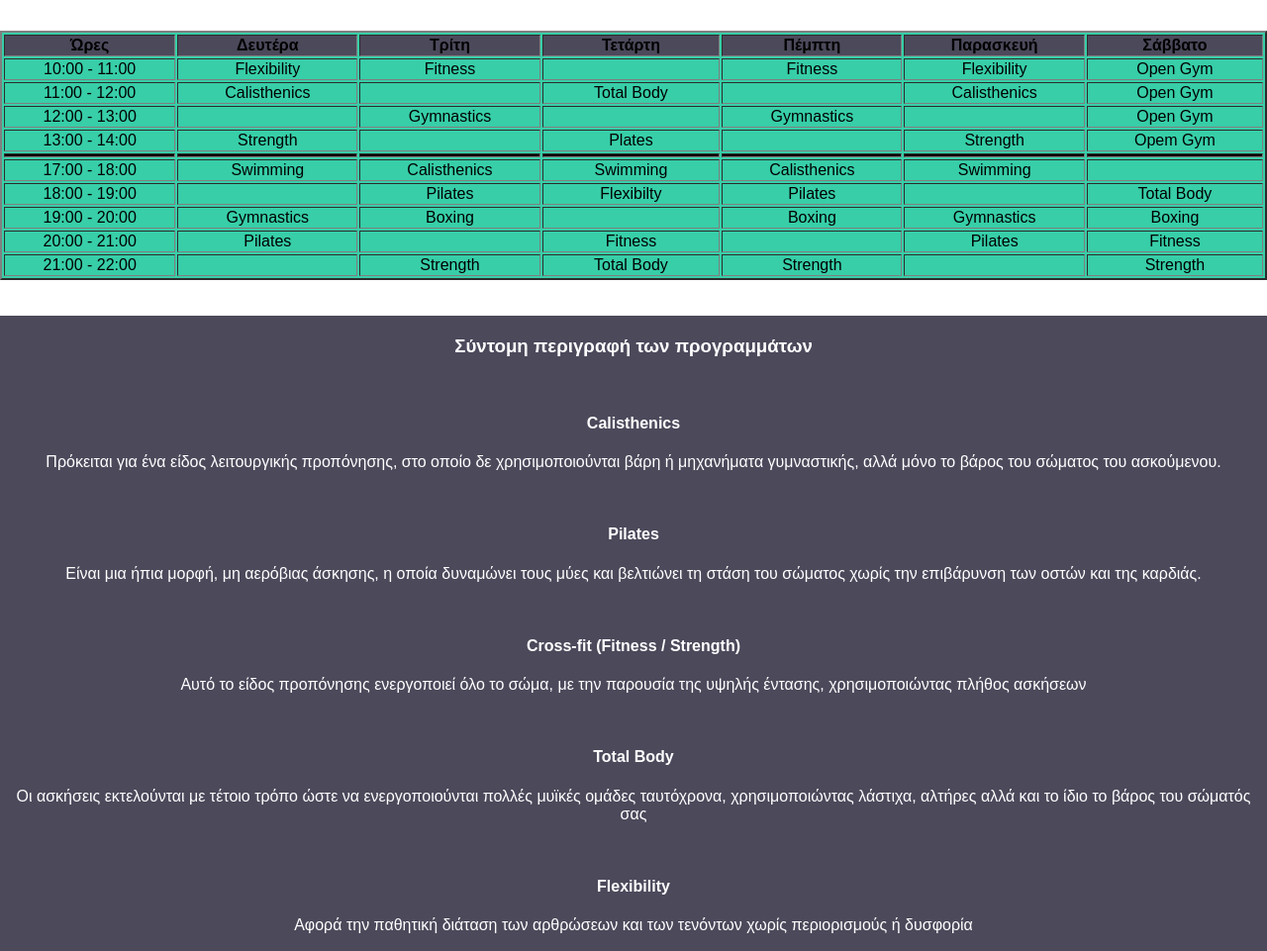
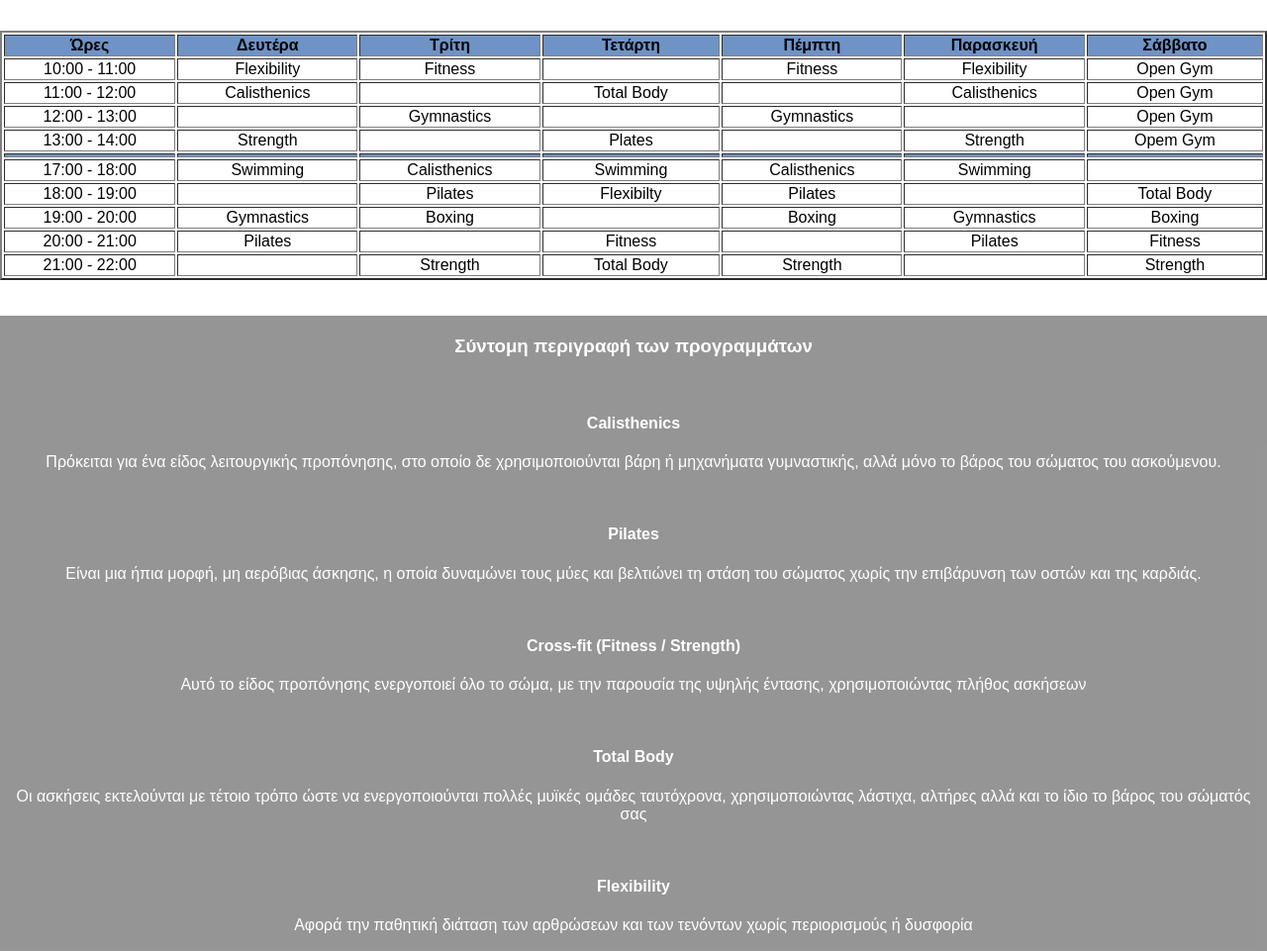
Before and after one commit to irinizampet/gym, a Django app: page /programmaaaa/ in a window 1280 px wide. Shown: the part 59-1020 px from the top of the page at 99% size. Run offline with Django 5.2, Linux system fonts and the light colour scheme.

Commit message:
τελειωμενο προγραμμα αρχικης

```diff
--- a/jango/MyProject/mysite/gym/templates/Πρόγραμμα.html
+++ b/jango/MyProject/mysite/gym/templates/Πρόγραμμα.html
@@ -13,8 +13,8 @@
     <br>
     <br>
     <br>
-       <table border="2" style="background-color:rgb(55, 206, 168)">
-            <tr align="center" style="background-color: rgb(76, 73, 91);">
+       <table border="2" align="center" >
+            <tr align="center" style="background-color: rgb(111, 147, 196);">
                 <th width="200"> Ώρες</th>
                 <th width="200"> Δευτέρα </th>
                 <th width="200"> Τρίτη </th>
@@ -59,7 +59,7 @@
             <td> Strength </td>
             <td> Opem Gym </td>
           </tr>
-          <tr style="background-color: black;">
+          <tr style="background-color: rgb(111, 147, 196);">
             <td>  </td>
             <td>  </td>
             <td>  </td>
@@ -127,7 +127,7 @@
         </table>
         <br>
         <br>
-        <footer style="background-color: rgb(76, 73, 91)">
+        <footer style="background-color: rgba(135, 134, 134, 0.871)">
          <h3> Σύντομη περιγραφή των προγραμμάτων </h3>
          <br>
          <h4> Calisthenics </h4>
--- a/jango/MyProject/mysite/gym/templates/περιβαλλονχρηστη.html
+++ b/jango/MyProject/mysite/gym/templates/περιβαλλονχρηστη.html
@@ -19,8 +19,6 @@
                 <br>
                 <br>
                 <br>
-                <br>
-                <br>
 
                 <h2>Καλωσόρισες, {{ member.name }}!</h2>
             </div>
@@ -30,7 +28,6 @@
                 <li><a href="{% url 'profil' %}" class="προφιλ">Το προφίλ σου</a></li>
                 <li><a href="{% url 'payment' %}" class="Πληρωμή">Πληρωμή</a></li>
                 <li><a href="{% url 'booking' %}" class="Προγράμμα">Προγράμματα</a></li>
-                <li><a href="{% url 'training-history' %}" class="Ιστορικό Προπονήσεων">Ιστορικό Προπονήσεων</a></li>
                 <li><a href="{% url 'announcement' %}" class="Ανακοινώσεις">Ανακοινώσεις</a></li>
                 <li><a href="{% url 'index' %}" class="Αποσύνδεση">Αποσύνδεση</a></li>
             </ul>
```
Also changed, not shown: jango/MyProject/mysite/db.sqlite3, jango/MyProject/mysite/gym/static/styles.css (line endings or trailing spaces).
